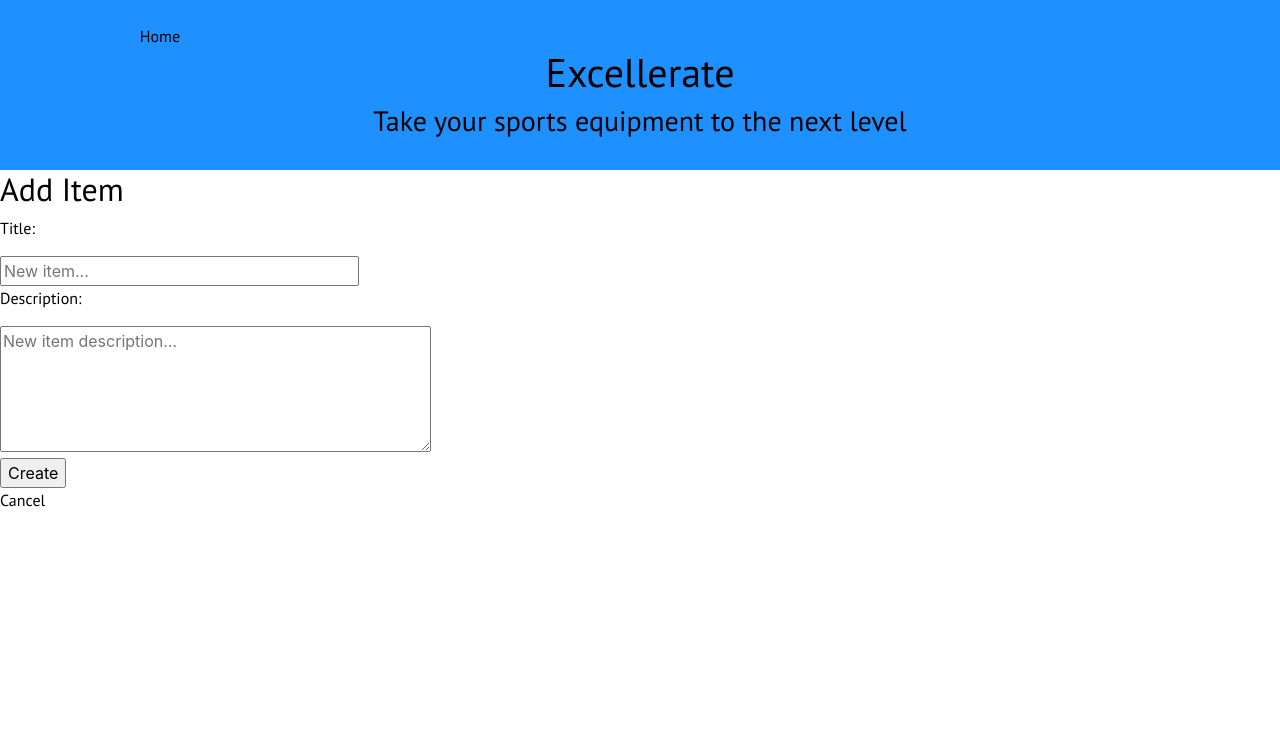
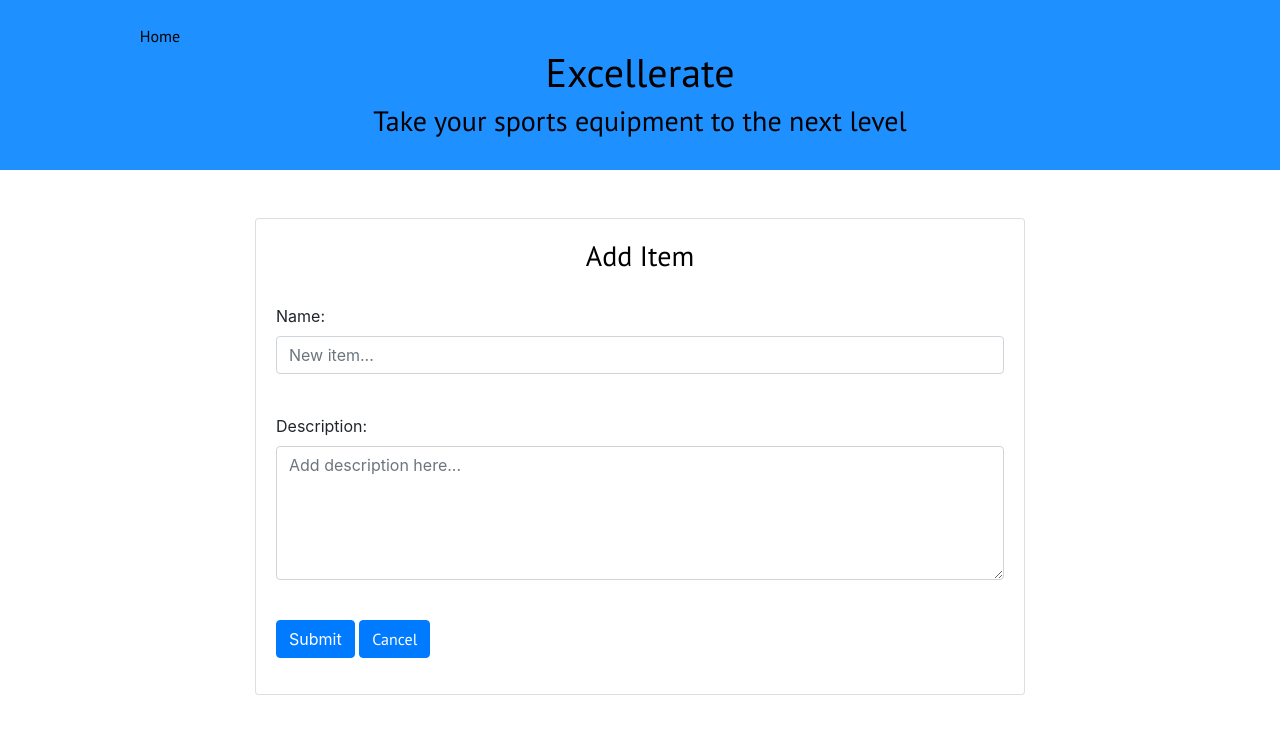
Before and after one commit to agodwinp/item-catalog, a Flask app: page /catalog/1/items/new in a window 1280 px wide. Shown: the top 734 px of the page. Run offline with Flask 2, Linux system fonts and the light colour scheme; the visitor is signed in with stand-in values (Sample User, id 1); some libraries are stand-ins or nearby versions.

Commit message:
feat: form styling for newItems

```diff
--- a/templates/main.html
+++ b/templates/main.html
@@ -13,13 +13,6 @@
 		<meta name="viewport" content="width=device-width, initial-scale=1, shrink-to-fit=no">
 		<!-- Load CSS -->
 		<link rel="stylesheet" type="text/css" href="{{url_for('static', filename='css/styles.css')}}">
-
-
-
-		<script src="https://code.jquery.com/jquery-3.3.1.slim.min.js"></script>
-		<script src="https://cdnjs.cloudflare.com/ajax/libs/popper.js/1.14.7/umd/popper.min.js"></script>
-		<script src="https://stackpath.bootstrapcdn.com/bootstrap/4.3.1/js/bootstrap.min.js"></script>
-
     </head>
     <body>
         {% block content %}
--- a/templates/newItem.html
+++ b/templates/newItem.html
@@ -2,16 +2,37 @@
 {% block content %}
 {% include "header.html" %}
 
-    <h2> Add Item </h2>
-    <form action = "{{url_for('newItem', category_id=category_id)}}" method = 'post'>
-        <p>Title:</p>
-        <input type ='text' size='30' name='title' placeholder = 'New item...'>
-        </br>
-        <p>Description:</p>
-        <textarea name = 'description' rows='5' cols='40' placeholder = 'New item description...'></textarea>
-        </br>
-        <input type='submit' value='Create'>
-        </br>
-        <a class="cancel" href = "{{url_for('showItems', category_id=category_id)}}">Cancel</a>
+    </br></br>
+    <div class="container" style="width: 50rem;">
+        <div class="card">
+            <div class="card-body">
+                <h3>Add Item</h3>
+                </br>
+                <form class="addForm" action="{{url_for('newItem', category_id=category_id)}}" method='post'>
+                    <!-- Name -->
+                    <div class="form-group">
+                        <label for="exampleFormControlInput1">Name:</label>
+                        <input type="text" size=30 name='title' class="form-control" id="exampleFormControlInput1" placeholder="New item...">
+                    </div>
+                    </br>
+                    <!-- Description -->
+                    <div class="form-group">
+                        <label for="exampleFormControlTextarea1">Description:</label>
+                        <textarea name='description' class="form-control" id="exampleFormControlTextarea1" placeholder="Add description here..." rows=5></textarea>
+                    </div>
+                    </br>
+                    <!-- Confirm / Cancel buttons -->
+                    <div class="container">
+                        <div class="row">
+                            <div class="form-group">
+                                <button type="submit" class="btn btn-primary">Submit</button>
+                                <a href="{{url_for('showItems', category_id=category_id)}}" class="btn btn-primary">Cancel</a>
+                            </div>
+                        </div>
+                    </div>
+                </form>
+            </div>
+        </div>
+    </div>
 
 {% endblock %}
--- a/templates/showItems.html
+++ b/templates/showItems.html
@@ -11,6 +11,10 @@
         {% endif %}
         {% endwith %}
     </div>
+    <!-- JavaScript libraries for interactive accordian -->
+    <script src="https://code.jquery.com/jquery-3.3.1.slim.min.js"></script>
+	<script src="https://cdnjs.cloudflare.com/ajax/libs/popper.js/1.14.7/umd/popper.min.js"></script>
+	<script src="https://stackpath.bootstrapcdn.com/bootstrap/4.3.1/js/bootstrap.min.js"></script>
     <!-- Add item button -->
     </br></br>
     <div class="container">
```
Also changed, not shown: templates/newCategory.html (+5 -3 lines).
